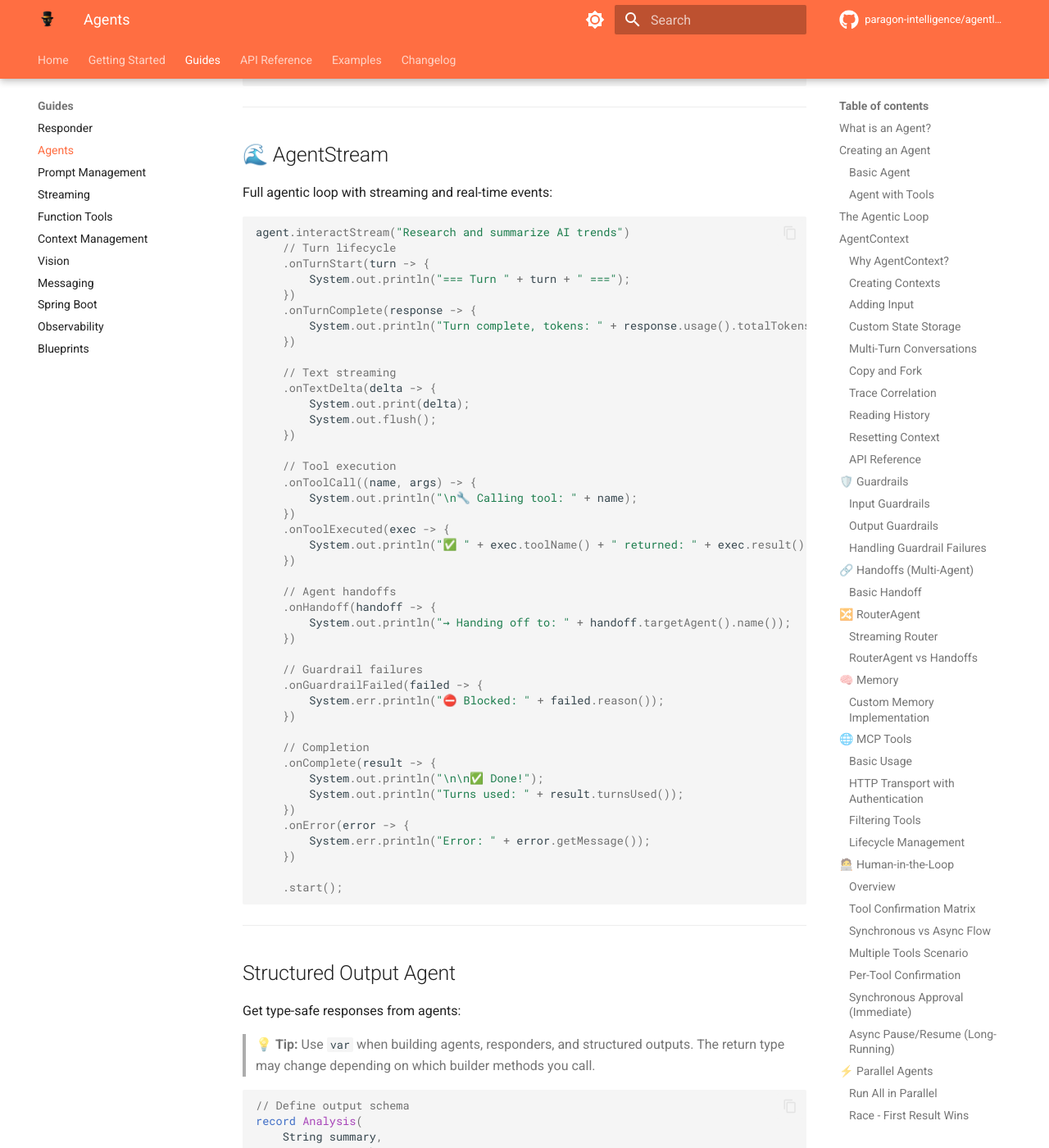
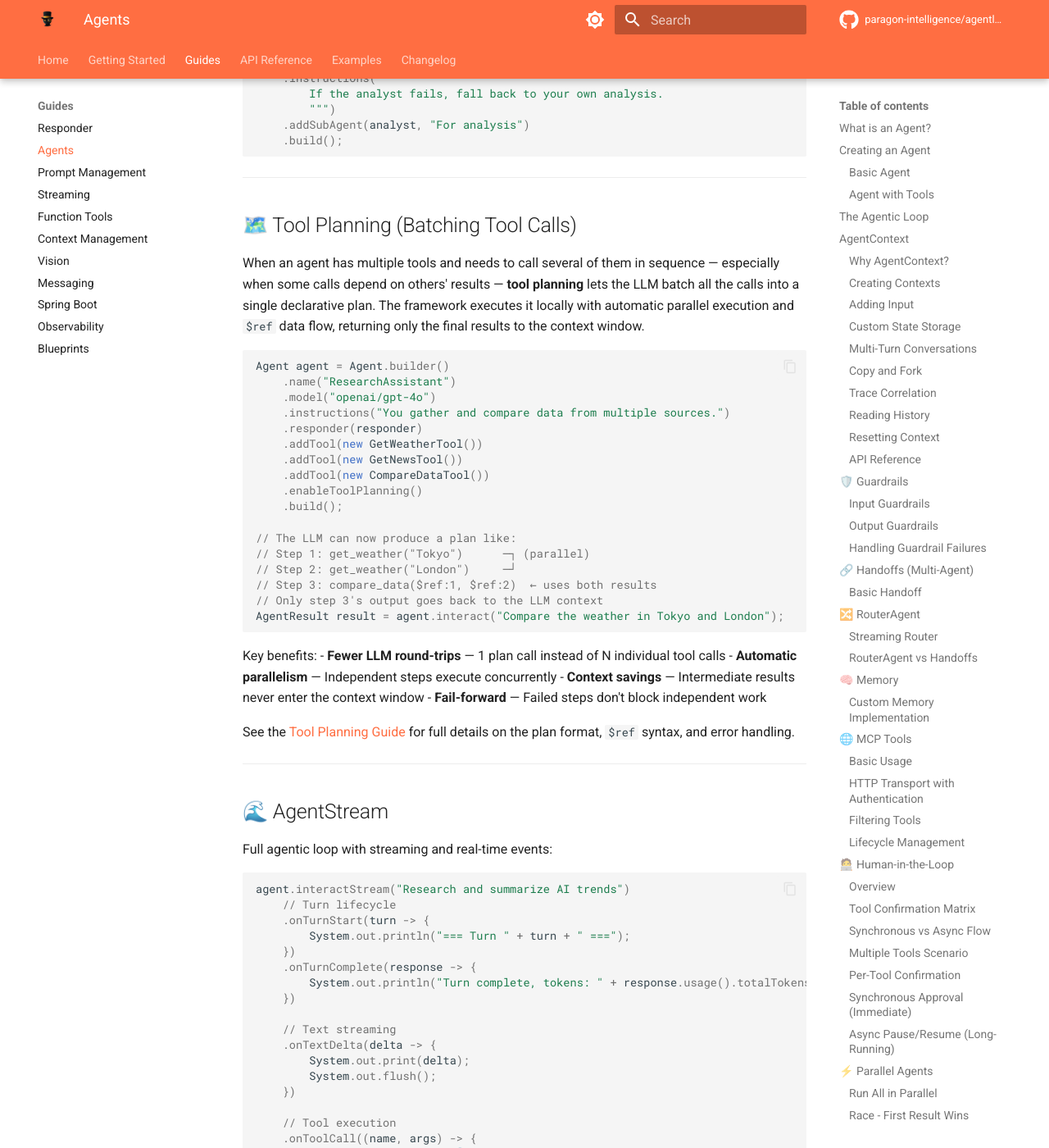
Before and after one commit to paragon-intelligence/agentle4j, an MkDocs documentation site: the page built from docs/guides/agents.md, in a window 1280 px wide and 1400 px high, scrolled down 24018 px. Shown: the whole window at 82% size. Built offline with MkDocs 1.6.1 and Material for MkDocs 9.7.7, drawn with Linux system fonts in a browser that asks for light colours; comment, search, counter and statistics services are not loaded; the version menu is left out; some of the changed text lies outside the part shown.

Commit message:
feat: Add tool planning guide and update agent documentation to introduce batched, parallel tool call execution.

````diff
--- a/docs/guides/agents.md
+++ b/docs/guides/agents.md
@@ -1060,14 +1060,15 @@ Agent orchestrator = Agent.builder()
     .build();
 ```
 
-### Sub-Agent vs Handoff vs Parallel
-
-| Feature | Sub-Agent | Handoff | Parallel |
-|---------|-----------|---------|----------|
-| **Control Flow** | Delegate → Return → Continue | Transfer → End | Run Concurrently |
-| **Parent Continues** | ✅ Yes | ❌ No | ✅ Yes (after all complete) |
-| **Use Case** | Need output mid-execution | Route to specialist permanently | Get multiple perspectives |
-| **Context** | Configurable | Forked | Copied |
+### Sub-Agent vs Handoff vs Parallel vs Tool Planning
+
+| Feature | Sub-Agent | Handoff | Parallel | Tool Planning |
+|---------|-----------|---------|----------|---------------|
+| **Control Flow** | Delegate → Return → Continue | Transfer → End | Run Concurrently | Plan → Execute locally → Return |
+| **Parent Continues** | ✅ Yes | ❌ No | ✅ Yes (after all complete) | ✅ Yes |
+| **Use Case** | Need output mid-execution | Route to specialist permanently | Get multiple perspectives | Batch tool calls with dependencies |
+| **Context** | Configurable | Forked | Copied | Only output_steps returned |
+| **LLM Round-trips** | 1+ per sub-agent turn | 1 handoff | 1 per agent | 1 for the entire plan |
 
 ### Error Handling
 
@@ -1085,6 +1086,40 @@ Agent orchestrator = Agent.builder()
     .addSubAgent(analyst, "For analysis")
     .build();
 ```
+
+---
+
+## 🗺️ Tool Planning (Batching Tool Calls)
+
+When an agent has multiple tools and needs to call several of them in sequence — especially when some calls depend on others' results — **tool planning** lets the LLM batch all the calls into a single declarative plan. The framework executes it locally with automatic parallel execution and `$ref` data flow, returning only the final results to the context window.
+
+```java
+Agent agent = Agent.builder()
+    .name("ResearchAssistant")
+    .model("openai/gpt-4o")
+    .instructions("You gather and compare data from multiple sources.")
+    .responder(responder)
+    .addTool(new GetWeatherTool())
+    .addTool(new GetNewsTool())
+    .addTool(new CompareDataTool())
+    .enableToolPlanning()
+    .build();
+
+// The LLM can now produce a plan like:
+// Step 1: get_weather("Tokyo")      ─┐ (parallel)
+// Step 2: get_weather("London")     ─┘
+// Step 3: compare_data($ref:1, $ref:2)  ← uses both results
+// Only step 3's output goes back to the LLM context
+AgentResult result = agent.interact("Compare the weather in Tokyo and London");
+```
+
+Key benefits:
+- **Fewer LLM round-trips** — 1 plan call instead of N individual tool calls
+- **Automatic parallelism** — Independent steps execute concurrently
+- **Context savings** — Intermediate results never enter the context window
+- **Fail-forward** — Failed steps don't block independent work
+
+See the [Tool Planning Guide](tool-planning.md) for full details on the plan format, `$ref` syntax, and error handling.
 
 ---
 
@@ -1570,5 +1605,6 @@ new AgentService(hierarchy);
 ## Next Steps
 
 - [Function Tools Guide](tools.md) - Create custom tools
+- [Tool Planning Guide](tool-planning.md) - Batch multiple tool calls into execution plans
 - [Streaming Guide](streaming.md) - Advanced streaming patterns
 - [Observability Guide](observability.md) - Monitor your agents
````
Also changed, not shown: docs/changelog.md (+22 -0 lines), docs/guides/tool-planning.md (added, +325 -0 lines), docs/guides/tools.md (+24 -0 lines).
